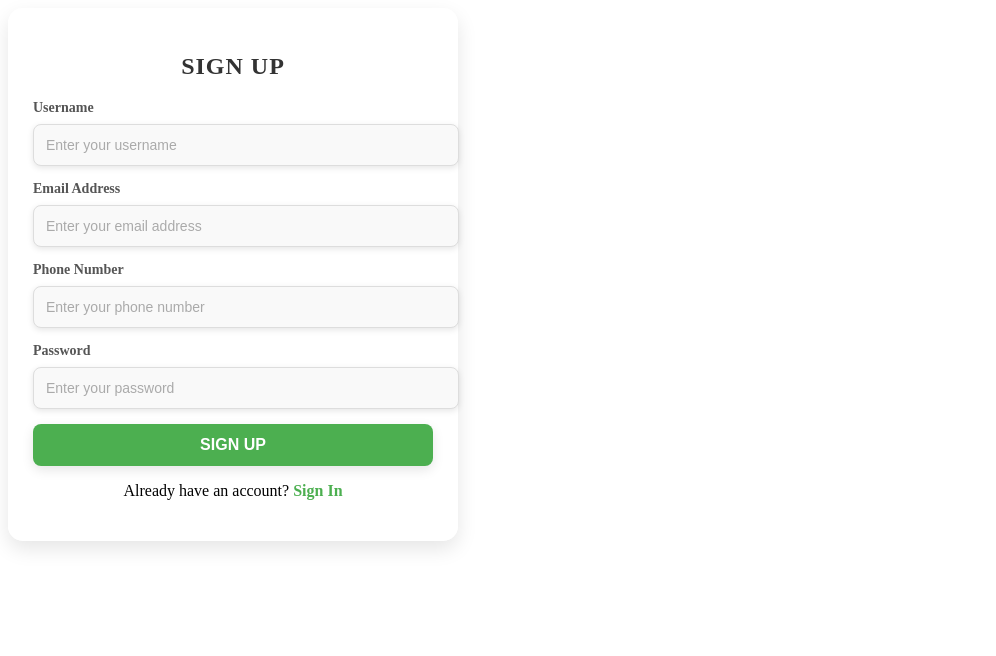
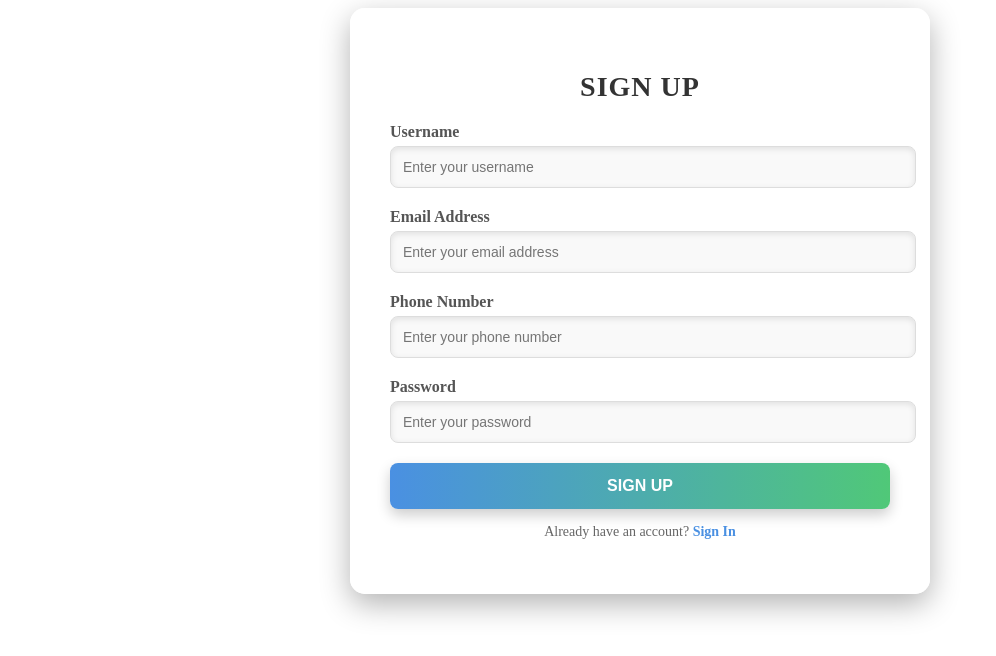
Before and after one commit to ifti23/chargeHub-Berlin, an Angular app: page / in a window 1280 px wide. Shown: the top 656 px of the page, without its empty margins (0-996 px from the left). Built offline with nearby package versions, Linux system fonts and the light colour scheme.

Commit message:
Changes in signin and signup
Made changes in HTML and CSS in signup and signin pages.

```diff
--- a/src/app/auth/signin/signin.component.css
+++ b/src/app/auth/signin/signin.component.css
@@ -1,115 +1,122 @@
-/* Global styles */
-body {
-    font-family: 'Roboto', sans-serif;
-    background-color: #f4f4f9; /* Softer background color */
+
+body, html {
     margin: 0;
     padding: 0;
+    height: 100%;
+    font-family: 'Roboto', sans-serif;
     display: flex;
     justify-content: center;
     align-items: center;
-    height: 100vh;
+    background: linear-gradient(to bottom right, #6A11CB, #2575FC);
     color: #333;
 }
 
-/* Headings */
-h2 {
-    text-align: center;
-    color: #333;
-    font-weight: 600;
-    margin-bottom: 20px;
-    text-transform: capitalize;
-    font-size: 24px;
+.page-background {
+    width: 100%;
+    height: 100%;
+    display: flex;
+    justify-content: center;
+    align-items: center;
 }
 
-/* Form container */
 .form-container {
-    background: #ffffff; /* Clean white background for the form */
-    padding: 25px;
-    border-radius: 8px;
-    box-shadow: 0 4px 10px rgba(0, 0, 0, 0.1); /* Subtle shadow */
-    width: 100%;
+    background: rgba(255, 255, 255, 0.95);
+    padding: 40px;
+    border-radius: 15px;
+    box-shadow: 0 10px 30px rgba(0, 0, 0, 0.3);
     max-width: 400px;
+    width: 90%;
     text-align: center;
 }
 
-/* Form Labels */
-label {
-    font-size: 14px;
-    font-weight: 500;
-    display: block;
-    margin-bottom: 8px;
-    color: #666; /* Softer color for labels */
+h2 {
+    font-size: 28px;
+    margin-bottom: 20px;
+    color: #333;
+    font-weight: bold;
+    text-transform: uppercase;
+    letter-spacing: 1px;
+}
+
+.form-group {
+    margin-bottom: 20px;
     text-align: left;
 }
 
-/* Input Fields */
-input[type="text"], input[type="password"], input[type="email"] {
+label {
+    font-size: 16px;
+    font-weight: 600;
+    color: #555;
+}
+
+input[type="email"], input[type="password"] {
     width: 100%;
     padding: 12px;
-    margin-bottom: 15px;
-    border: 1px solid #ccc; /* Soft border for input fields */
-    border-radius: 6px;
+    margin-top: 5px;
+    border: 1px solid #ddd;
+    border-radius: 8px;
     font-size: 14px;
-    background-color: #f9f9f9; /* Lighter background for input */
+    background-color: #f9f9f9;
     color: #333;
-    transition: all 0.2s ease;
+    box-shadow: inset 0 2px 6px rgba(0, 0, 0, 0.1);
+    transition: all 0.3s ease;
 }
 
-input[type="text"]:focus, input[type="password"]:focus, input[type="email"]:focus {
+input:focus {
     outline: none;
-    border-color: #007bff; /* Blue border on focus */
     background-color: #fff;
+    border-color: #6A11CB;
+    box-shadow: 0 4px 8px rgba(0, 0, 0, 0.2);
 }
 
-/* Submit Button */
 button {
     width: 100%;
-    padding: 12px;
-    background-color: #007bff; /* Soft blue background */
+    padding: 14px;
+    background: linear-gradient(to right, #6A11CB, #2575FC);
     color: #fff;
     border: none;
-    border-radius: 6px;
+    border-radius: 8px;
     font-size: 16px;
-    font-weight: 600;
+    font-weight: bold;
     cursor: pointer;
     text-transform: uppercase;
-    transition: background-color 0.2s ease;
+    transition: all 0.3s ease;
+    box-shadow: 0 6px 14px rgba(0, 0, 0, 0.2);
 }
 
 button:hover {
-    background-color: #0056b3; /* Darker blue on hover */
+    background: linear-gradient(to right, #2575FC, #6A11CB);
+    transform: translateY(-2px);
 }
 
-/* Link to Sign Up page */
+p {
+    margin-top: 15px;
+    font-size: 14px;
+    color: #666;
+}
+
 a {
-    color: #007bff;
+    color: #6A11CB;
     text-decoration: none;
-    font-weight: 500;
+    font-weight: 600;
+    transition: color 0.2s ease;
 }
 
 a:hover {
+    color: #2575FC;
     text-decoration: underline;
 }
 
-/* Paragraph below form */
-form p {
-    margin-top: 15px;
-    font-size: 14px;
-    color: #888; /* Softer color for the text */
+@media (max-width: 768px) {
+    .form-container {
+        padding: 30px;
+    }
+
+    h2 {
+        font-size: 24px;
+    }
+
+    input, button {
+        font-size: 14px;
+    }
 }
-
-/* Placeholder styles */
-input::placeholder {
-    font-size: 14px;
-    color: #aaa;
-}
-
-/* Mobile responsiveness */
-.form-container {
-    padding: 20px;
-    max-width: 90%;
-}
-
-body {
-    font-size: 14px;
-}
--- a/src/app/auth/signin/signin.component.html
+++ b/src/app/auth/signin/signin.component.html
@@ -1,20 +1,22 @@
+<div class="page-background">
     <div class="form-container">
         <h2>Sign In</h2>
         <form id="signin-form">
-        <!-- Email Field -->
-        <label for="email">Email Address Please!</label>
+            <div class="form-group">
+                <label for="email">Email Address</label>
                 <input type="email" id="email" name="email" placeholder="Enter your email" required>
+            </div>
 
-        <!-- Password Field -->
+            <div class="form-group">
                 <label for="password">Password</label>
                 <input type="password" id="password" name="password" placeholder="Enter your password" required>
+            </div>
 
-        <!-- Submit Button -->
             <button type="submit">Sign In</button>
         </form>
 
-    <!-- Navigation to Sign Up -->
         <p>Don't have an account?
             <a href="/">Sign Up</a>
         </p>
     </div>
+</div>
--- a/src/app/auth/signup/signup.component.css
+++ b/src/app/auth/signup/signup.component.css
@@ -1,74 +1,78 @@
-/* Global styles */
-body {
-    font-family: 'Roboto', sans-serif;
-    background: linear-gradient(135deg, #A7B8D4, #E2E8F0); /* Soft blue gradient */
+
+body, html {
     margin: 0;
     padding: 0;
+    height: 100%;
+    font-family: 'Roboto', sans-serif;
     display: flex;
     justify-content: center;
     align-items: center;
-    height: 100vh;
-    color: #333; /* Dark text for better contrast */
+    background: linear-gradient(to bottom right, #4A90E2, #50C878);
+    color: #333;
 }
 
-/* Headings */
-h2 {
-    text-align: center;
-    color: #333;
-    font-weight: 700;
-    margin-bottom: 20px;
-    text-transform: uppercase;
-    letter-spacing: 1px;
-    font-size: 24px;
+.page-background {
+    width: 100%;
+    height: 100%;
+    display: flex;
+    justify-content: center;
+    align-items: center;
 }
 
-/* Form container */
 .form-container {
-    background: rgba(255, 255, 255, 0.9); /* Light white background */
-    padding: 25px;
+    background: rgba(255, 255, 255, 0.95);
+    padding: 40px;
     border-radius: 15px;
-    box-shadow: 0 8px 20px rgba(0, 0, 0, 0.1); /* Soft shadow */
-    width: 100%;
-    max-width: 400px;
+    box-shadow: 0 10px 30px rgba(0, 0, 0, 0.3);
+    max-width: 500px;
+    width: 90%;
     text-align: center;
 }
 
-/* Label styling */
-label {
-    font-size: 14px;
-    font-weight: 600;
-    display: block;
-    margin-bottom: 8px;
-    color: #555; /* Darker text color for labels */
+h2 {
+    font-size: 28px;
+    margin-bottom: 20px;
+    color: #333;
+    font-weight: bold;
+    text-transform: uppercase;
+    letter-spacing: 1px;
+}
+
+.form-group {
+    margin-bottom: 20px;
     text-align: left;
 }
 
-/* Input Fields */
+label {
+    font-size: 16px;
+    font-weight: 600;
+    color: #555;
+}
+
 input[type="text"], input[type="password"], input[type="email"] {
     width: 100%;
     padding: 12px;
-    margin-bottom: 15px;
-    border: 1px solid #ddd; /* Light border for input fields */
+    margin-top: 5px;
+    border: 1px solid #ddd;
     border-radius: 8px;
     font-size: 14px;
-    background-color: #f9f9f9; /* Light grey background */
+    background-color: #f9f9f9;
     color: #333;
-    box-shadow: 0 2px 6px rgba(0, 0, 0, 0.1);
+    box-shadow: inset 0 2px 6px rgba(0, 0, 0, 0.1);
     transition: all 0.3s ease;
 }
 
-input[type="text"]:focus, input[type="password"]:focus, input[type="email"]:focus {
+input:focus {
     outline: none;
     background-color: #fff;
-    border-color: #4CAF50; /* Green border on focus */
+    border-color: #4CAF50;
     box-shadow: 0 4px 8px rgba(0, 0, 0, 0.2);
 }
 
-/* Button styling */
 button {
     width: 100%;
-    padding: 12px;
-    background-color: #4CAF50; /* Subtle green for button */
+    padding: 14px;
+    background: linear-gradient(to right, #4A90E2, #50C878);
     color: #fff;
     border: none;
     border-radius: 8px;
@@ -76,36 +80,43 @@ button {
     font-weight: bold;
     cursor: pointer;
     text-transform: uppercase;
-    box-shadow: 0 4px 12px rgba(0, 0, 0, 0.1);
     transition: all 0.3s ease;
+    box-shadow: 0 6px 14px rgba(0, 0, 0, 0.2);
 }
 
 button:hover {
-    background-color: #45a049; /* Darker green on hover */
+    background: linear-gradient(to right, #50C878, #4A90E2);
     transform: translateY(-2px);
-    box-shadow: 0 6px 14px rgba(0, 0, 0, 0.2);
 }
 
-/* Links */
+p {
+    margin-top: 15px;
+    font-size: 14px;
+    color: #666;
+}
+
 a {
-    color: #4CAF50; /* Green link color */
+    color: #4A90E2;
     text-decoration: none;
     font-weight: 600;
+    transition: color 0.2s ease;
 }
 
 a:hover {
+    color: #50C878;
     text-decoration: underline;
 }
 
-/* Paragraph text */
-form p {
-    margin-top: 15px;
-    font-size: 14px;
-    color: #666; /* Lighter grey for paragraph text */
+@media (max-width: 768px) {
+    .form-container {
+        padding: 30px;
+    }
+
+    h2 {
+        font-size: 24px;
+    }
+
+    input, button {
+        font-size: 14px;
+    }
 }
-
-/* Input placeholder text */
-input::placeholder {
-    font-size: 14px;
-    color: #aaa; /* Light grey placeholder text */
-}
--- a/src/app/auth/signup/signup.component.html
+++ b/src/app/auth/signup/signup.component.html
@@ -1,19 +1,29 @@
+<div class="page-background">
     <div class="form-container">
         <h2>Sign Up</h2>
         <form id="signup-form">
+            <div class="form-group">
                 <label for="username">Username</label>
                 <input type="text" id="username" name="username" placeholder="Enter your username" required>
+            </div>
 
+            <div class="form-group">
                 <label for="email">Email Address</label>
                 <input type="email" id="email" name="email" placeholder="Enter your email address" required>
+            </div>
 
+            <div class="form-group">
                 <label for="phone">Phone Number</label>
                 <input type="text" id="phone" name="phone" placeholder="Enter your phone number" required>
+            </div>
 
+            <div class="form-group">
                 <label for="password">Password</label>
                 <input type="password" id="password" name="password" placeholder="Enter your password" required>
+            </div>
 
             <button type="submit">Sign Up</button>
         </form>
         <p>Already have an account? <a href="/signin">Sign In</a></p>
     </div>
+</div>
--- a/src/app/main/search/search.component.css
+++ b/src/app/main/search/search.component.css
@@ -1,4 +1,4 @@
-/* General styles */
+
 .search-container {
     max-width: 800px;
     margin: 0 auto;
@@ -14,7 +14,6 @@
     margin-bottom: 20px;
   }
 
-  /* Postal Code Search Form */
   .search-form {
     display: flex;
     flex-direction: column;
@@ -49,7 +48,6 @@
     background-color: #45a049;
   }
 
-  /* Stations List */
   .stations-list {
     margin-top: 20px;
   }
@@ -86,7 +84,6 @@
     background-color: #007B9E;
   }
 
-  /* Status Classes */
   .status {
     font-weight: bold;
   }
@@ -103,7 +100,6 @@
     color: red;
   }
 
-  /* No Stations Found */
   .no-stations {
     text-align: center;
     margin-top: 30px;
--- a/src/app/main/search/search.component.html
+++ b/src/app/main/search/search.component.html
@@ -1,7 +1,6 @@
 <div class="search-container">
     <h2>Search Charging Stations</h2>
 
-    <!-- Postal Code Search Form -->
     <form class="search-form">
       <label for="postalCode">Enter Postal Code</label>
       <input
@@ -14,7 +13,6 @@
       <button type="submit">Search</button>
     </form>
 
-    <!-- Display search results (Charging stations) -->
     <div class="stations-list">
       <p>Stations near postal code: <span class="postal-code">12345</span></p>
       <div class="station-card">
@@ -34,7 +32,6 @@
       </div>
     </div>
 
-    <!-- If no stations found -->
     <div class="no-stations">
       <p>No stations found for this postal code. Try another search.</p>
     </div>
```
Lines whose indentation alone changed are shown as unchanged.
